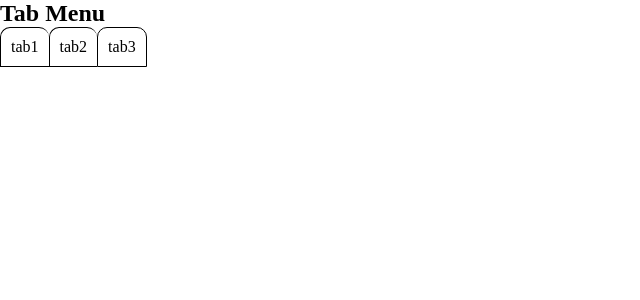
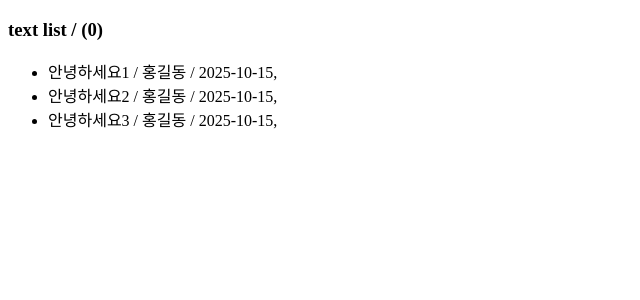
Before and after one commit to yoonchangcho-hm/01web, a React (Vite) app in the folder 03react/02react/: page / in a window 1280 px wide. Shown: the top 300 px of the page, without its empty margins (0-640 px from the left). Built offline with nearby package versions, Linux system fonts and the light colour scheme; the HTML template or start-up script is replaced by a standard one.

Commit message:
251020_1610

```diff
--- a/03react/02react/src/App.css
+++ /dev/null
@@ -1,36 +0,0 @@
-.tab {
-  display: flex;
-  list-style: none;
-  padding: 0;
-  margin-bottom: 20px;
-}
-
-.tab li {
-  padding: 10px 20px;
-  cursor: pointer;
-  border: 1px solid #ccc;
-  margin-right: 5px;
-}
-
-.tab li.active {
-  background-color: #007bff;
-  color: white;
-}
-
-.modal {
-  position: fixed;
-  top: 0;
-  left: 0;
-  width: 100%;
-  height: 100%;
-  background: rgba(0, 0, 0, 0.5);
-}
-
-.modal-content {
-  background: white;
-  padding: 20px;
-  margin: 100px auto;
-  width: 400px;
-  border-radius: 8px;
-  box-shadow: 0 0 10px #333;
-}
--- a/03react/02react/src/App.jsx
+++ b/03react/02react/src/App.jsx
@@ -1,69 +1,72 @@
 import React, { useState } from 'react';
-import './tab.css';
-
-function Modal({ title, content, onClose }) {
-  return (
-    <div className="modal">
-      <div className="modal-content">
-        <h4>{title}</h4>
-        <p>{content}</p>
-        <button onClick={onClose}>닫기</button>
-      </div>
-    </div>
-  );
-}
-
-function App() {
+import ModalComp from './components/listView/ModalComp';
 const data = [
   {
     title: '안녕하세요1',
     content:
       '1Lorem ipsum dolor sit amet consectetur, adipisicing elit. Odit quasi pariatur maiores distinctio? Iusto officia atque labore, ratione voluptatum quam.',
+    name: '홍길동',
+    date: '2025-10-15,',
   },
   {
     title: '안녕하세요2',
     content:
       '2Lorem ipsum dolor sit amet consectetur, adipisicing elit. Odit quasi pariatur maiores distinctio? Iusto officia atque labore, ratione voluptatum quam.',
+    name: '홍길동',
+    date: '2025-10-15,',
   },
   {
     title: '안녕하세요3',
     content:
       '3Lorem ipsum dolor sit amet consectetur, adipisicing elit. Odit quasi pariatur maiores distinctio? Iusto officia atque labore, ratione voluptatum quam.',
+    name: '홍길동',
+    date: '2025-10-15,',
   },
 ];
 
-  const [tab, setTab] = useState(null);
+function App() {
+  // 1. data 만들거나 정보 파악 ([{},{},{}])
+  // 2. 게시판리스트(array.map())
+  // 3. click event
+  // 4. useState(0)를 작성
+  // 5. modal디자인(컴포넌트생성)
+  // 6. useState(false) 작성
+  // 7. props에 대한 설계 (props, event)
+  // 8. 오류해결
 
-  const openModal = (index) => {
-    setTab(index);
+  const [num, setNum] = useState(0);
+  const [modal, setModal] = useState(false);
+
+  const clickFn = (index) => {
+    // alert('test');
+    setNum(index);
+    setModal(true);
   };
 
-  const closeModal = () => {
-    setTab(null);
+  const modalClose = () => {
+    setModal(false);
   };
 
   return (
     <div>
-      <h2>Tab Menu</h2>
-      <ul className="tab">
-        {data.map((item, index) => (
+      <h3>text list / ({num})</h3>
+      <ul>
+        {data.map((item, i) => {
+          // return <li oneClick={clickFn}>{item.title}</li>;
+          return (
             <li
-            key={index}
-            className={`han ${tab === index ? 'active' : ''}`}
-            onClick={() => openModal(index)}
+              oneClick={() => {
+                clickFn(i);
+              }}
             >
-            tab{index + 1}
+              {item.title} / {item.name} / {item.date}
             </li>
-        ))}
+          );
+        })}
       </ul>
-
-      {tab !== null && (
-        <Modal
-          title={data[tab].title}
-          content={data[tab].content}
-          onClose={closeModal}
-        />
-      )}
+      {modal ? (
+        <ModalComp num={num} data={data} modalClose={modalClose} />
+      ) : null}
     </div>
   );
 }
--- /dev/null
+++ b/03react/02react/src/components/listView/ModalComp.jsx
@@ -0,0 +1,18 @@
+import React from 'react';
+
+function ModalComp({ num, data, modalClose }) {
+  return (
+    <div>
+      <div>
+        <h3>{data[num].title}</h3>
+        <div>
+          {data[num].name}/ {data[num].date}
+        </div>
+      </div>
+      <p>{data[num].content}</p>
+      <button onClick={modalClose}>닫기</button>
+    </div>
+  );
+}
+
+export default ModalComp;
```
Also changed, not shown: 03react/02react/src/App_05tab.jsx (added, +69 -0 lines), 03react/02react/src/App_05tab_cus.jsx (added, +73 -0 lines), 03react/02react/src/App_03modal_cus copy.css (renamed from 03react/02react/src/App_modal_cus copy.css), 03react/02react/src/App_03modal_cus.jsx (renamed from 03react/02react/src/App_modal_cus.jsx). Lines whose indentation alone changed are shown as unchanged.
